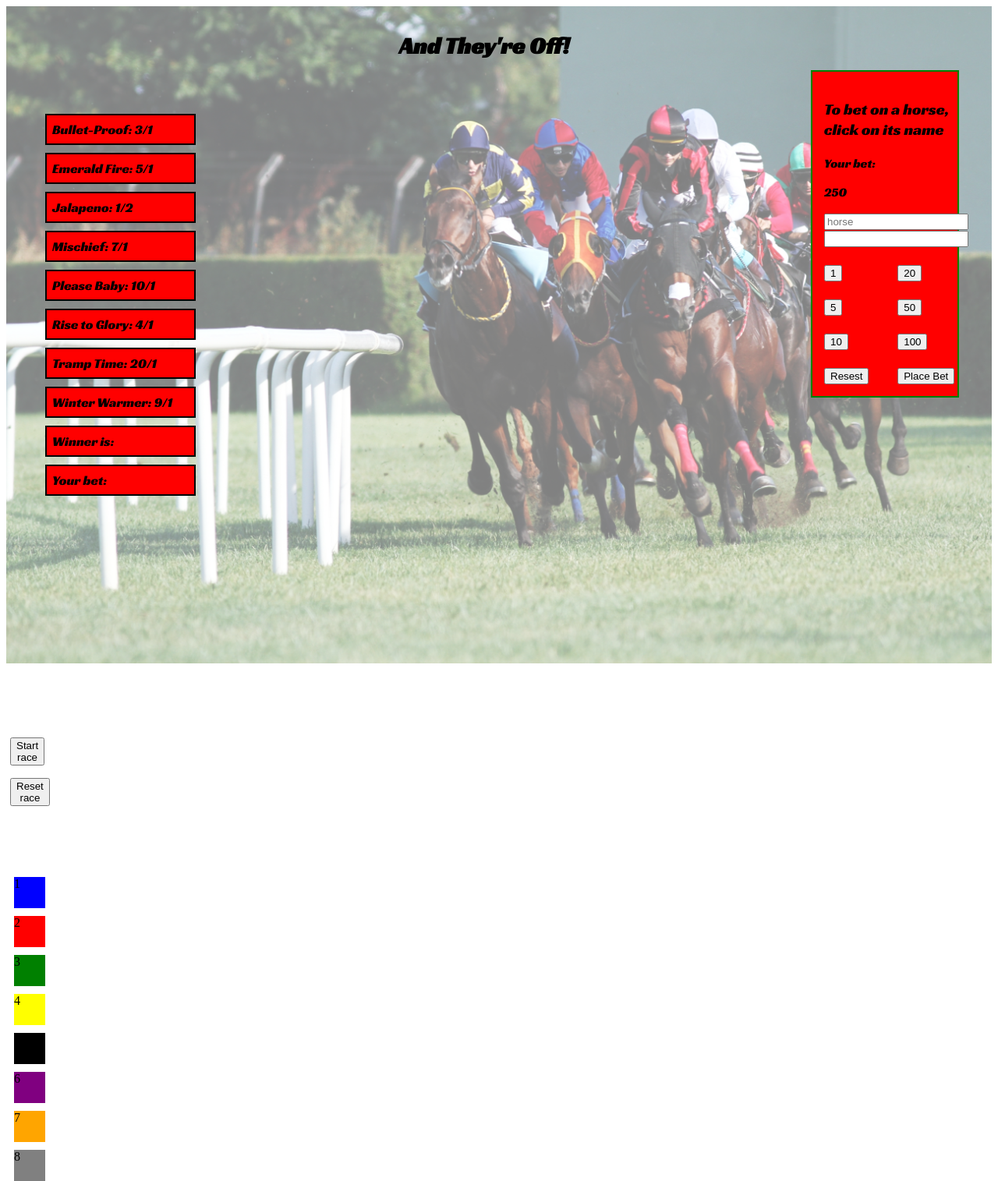
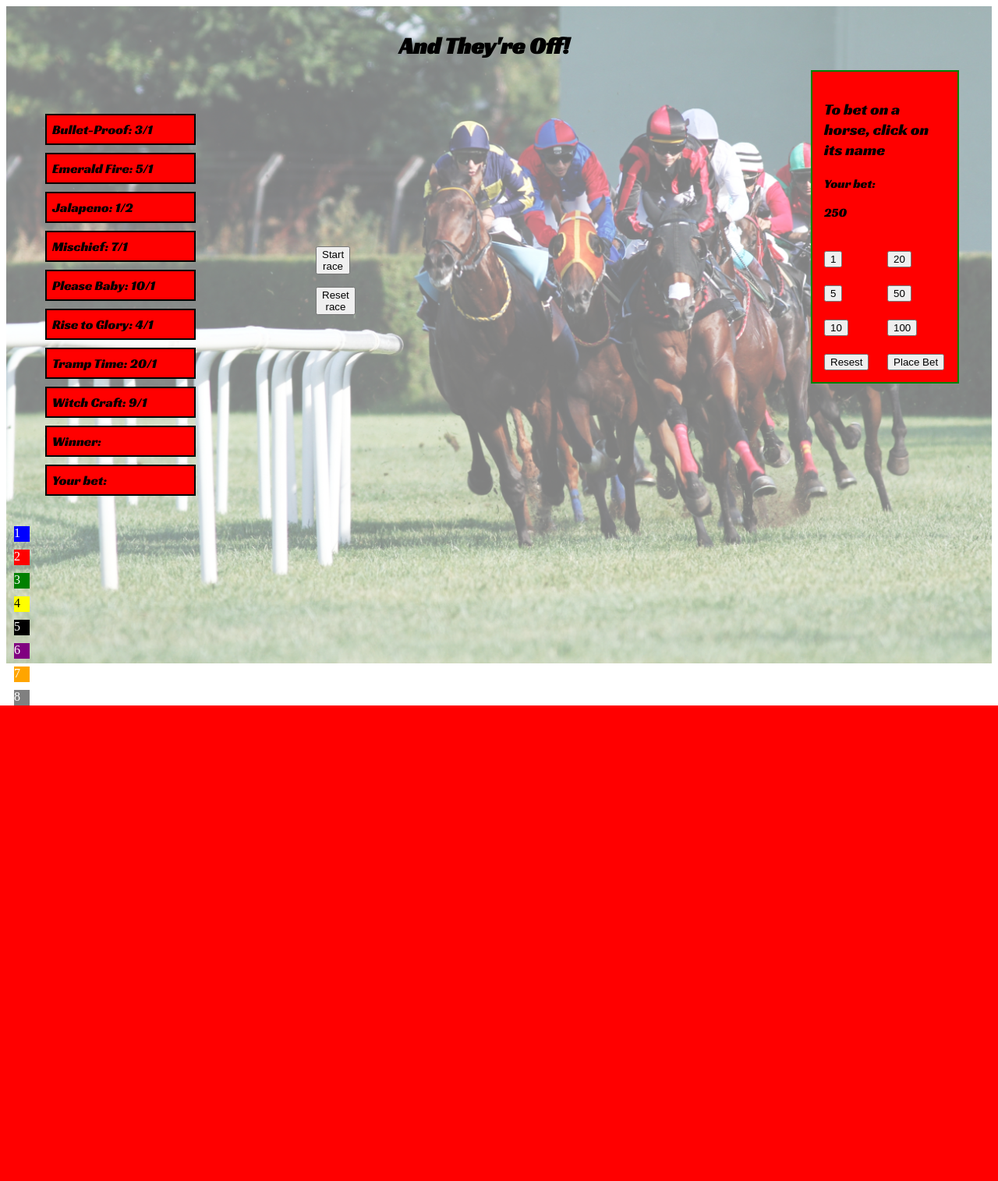
Before and after one commit to marks2508/WDI-First-Project, a PHP site: page /race-v2.html in a window 1280 px wide. Shown: the whole page at 78% size. After the commit the page ends 905 px from the top, so only its background shows below. Run offline with PHP 8.4, Linux system fonts and the light colour scheme; some libraries are stand-ins or nearby versions.

Commit message:
icons changed

```diff
--- a/css/style-race.css
+++ b/css/style-race.css
@@ -32,8 +32,8 @@ div {
   position: relative;
   display: block;
   top: 70px;
-  width: 40px;
-  height: 40px;
+  width: 20px;
+  height: 20px;
   float: left;
   margin: 5px;
 }
@@ -48,36 +48,43 @@ div {
 
 .horse1 {
   display: block;
-
   background-color: blue;
+  color: white;
 }
 .horse2 {
   display: block;
   background-color: red;
+  color: white;
 }
 .horse3 {
   display: block;
   background-color: green;
+  color: white;
 }
 .horse4 {
   display: block;
   background-color: yellow;
+  color: black;
 }
 .horse5 {
   display: block;
   background-color: black;
+  color: white;
 }
 .horse6 {
   display: block;
   background-color: purple;
+  color: white;
 }
 .horse7 {
   display: block;
   background-color: orange;
+  color: white;
 }
 .horse8 {
   display: block;
   background-color: grey;
+  color: white;
 }
 
 form {
@@ -118,6 +125,15 @@ a {
   font-family: 'Racing Sans One',cursive;
   font-size: 25px;
 }
+.race {
+  position: absolute;
+  top: 595px;
+}
+.race-buttons {
+  position: absolute;
+  top: 295px;
+  left: 400px;
+}
 
 /*p {
   position: absolute;
--- a/js/script.js
+++ b/js/script.js
@@ -18,6 +18,7 @@ $(() => {
   let $resultArray = $('.results');
   let winner = null;
   let $finalBet = $('.finalBet');
+  let betAmount = 0;
 
   $horse.on('click', (e) => {
     console.log('hello');
@@ -29,7 +30,7 @@ $(() => {
 
   $onePound.on('click', (e)  => {
     console.log('one');
-    const betAmount = $(e.target).val();
+    betAmount = $(e.target).val();
     console.log(betAmount);
     $playerWallet.text(betAmount);
   });
@@ -68,6 +69,7 @@ $(() => {
     console.log('reset');
     $playerWallet.html('Your bet: ');
     $cashAvailable.html(250);
+    $betting.text('To bet on a horse, click on its name');
   });
 
   $placeBet.on('click', (e) => {
@@ -90,7 +92,7 @@ $(() => {
     }).promise().done(function (){
       if(winner === null) {
         winner = 'horse1';
-        $resultArray.text('Winner is:  Bullet-Proof !');
+        $resultArray.text('Winner: Bullet-Proof !');
       }
     });
   });
@@ -106,7 +108,7 @@ $(() => {
     }).promise().done(function (){
       if(winner === null) {
         winner = 'horse2';
-        $resultArray.text('Winner is:  Emerald Fire !');
+        $resultArray.text('Winner: Emerald Fire !');
       }
     });
   });
@@ -123,7 +125,7 @@ $(() => {
     }).promise().done(function (){
       if(winner === null) {
         winner = 'horse3';
-        $resultArray.text('Winner is:  Jalapeno !');
+        $resultArray.text('Winner: Jalapeno !');
       }
     });
   });
@@ -139,7 +141,7 @@ $(() => {
     }).promise().done(function (){
       if(winner === null) {
         winner = 'horse4';
-        $resultArray.text('Winner is:  Mischief !');
+        $resultArray.text('Winner: Mischief !');
       }
     });
   });
@@ -155,7 +157,7 @@ $(() => {
     }).promise().done(function (){
       if(winner === null) {
         winner = 'horse5';
-        $resultArray.text('Winner is:  Please Baby !');
+        $resultArray.text('Winner: Please Baby !');
       }
     });
   });
@@ -171,7 +173,7 @@ $(() => {
     }).promise().done(function (){
       if(winner === null) {
         winner = 'horse6';
-        $resultArray.text('Winner is:  Rise to Glory !');
+        $resultArray.text('Winner: Rise to Glory !');
       }
     });
   });
@@ -186,7 +188,7 @@ $(() => {
     }).promise().done(function (){
       if(winner === null) {
         winner = 'horse7';
-        $resultArray.text('Winner is:  Tramp Time !');
+        $resultArray.text('Winner: Tramp Time !');
       }
     });
   });
@@ -201,7 +203,7 @@ $(() => {
     }).promise().done(function (){
       if(winner === null) {
         winner = 'horse8';
-        $resultArray.text('Winner is:  Winter Warmer !');
+        $resultArray.text('Winner: Witch Craft !');
       }
     });
   });
--- a/race-v2.html
+++ b/race-v2.html
@@ -20,8 +20,8 @@
     <li class="choice">Please Baby: 10/1</li>
     <li class="choice">Rise to Glory: 4/1</li>
     <li class="choice">Tramp Time: 20/1</li>
-    <li class="choice">Winter Warmer: 9/1</li>
-    <li class="results">Winner is: </li>
+    <li class="choice">Witch Craft: 9/1</li>
+    <li class="results">Winner: </li>
     <li class="finalBet">Your bet: </li>
   </ul>
   <form name="total">
@@ -31,9 +31,6 @@
           <p class="bet">To bet on a horse, click on its name</p>
           <p class="playerWallet">Your bet: </p>
           <p class="cashAvailable">Your cash: </p>
-
-          <input type="text" placeholder="horse" class="betting">
-          <input type="text" class="amount">
         </td>
       </tr>
       <tr>
@@ -55,8 +52,6 @@
     </table>
   </form>
   <div class="race">
-    <p><button id='go'>Start race</button></p>
-    <p><button id='startAgain'>Reset race</button></p>
     <div class="horse1">1</div>
     <div class="horse2">2</div>
     <div class="horse3">3</div>
@@ -66,5 +61,9 @@
     <div class="horse7">7</div>
     <div class="horse8">8</div>
   </div>
+  <div class="race-buttons">
+    <p><button id='go'>Start race</button></p>
+    <p><button id='startAgain'>Reset race</button></p>
+  </div>
   </body>
 </html>
```
